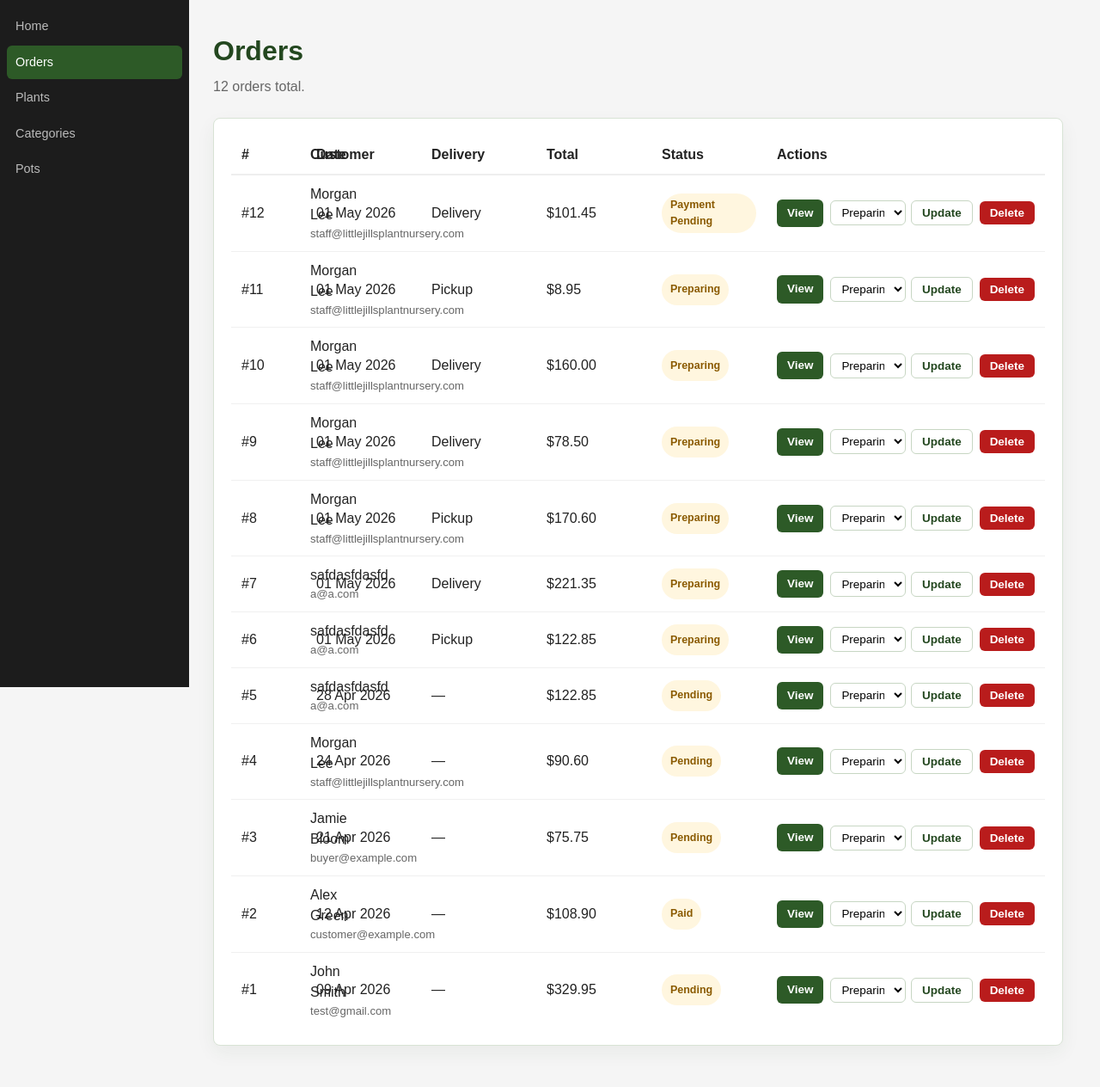
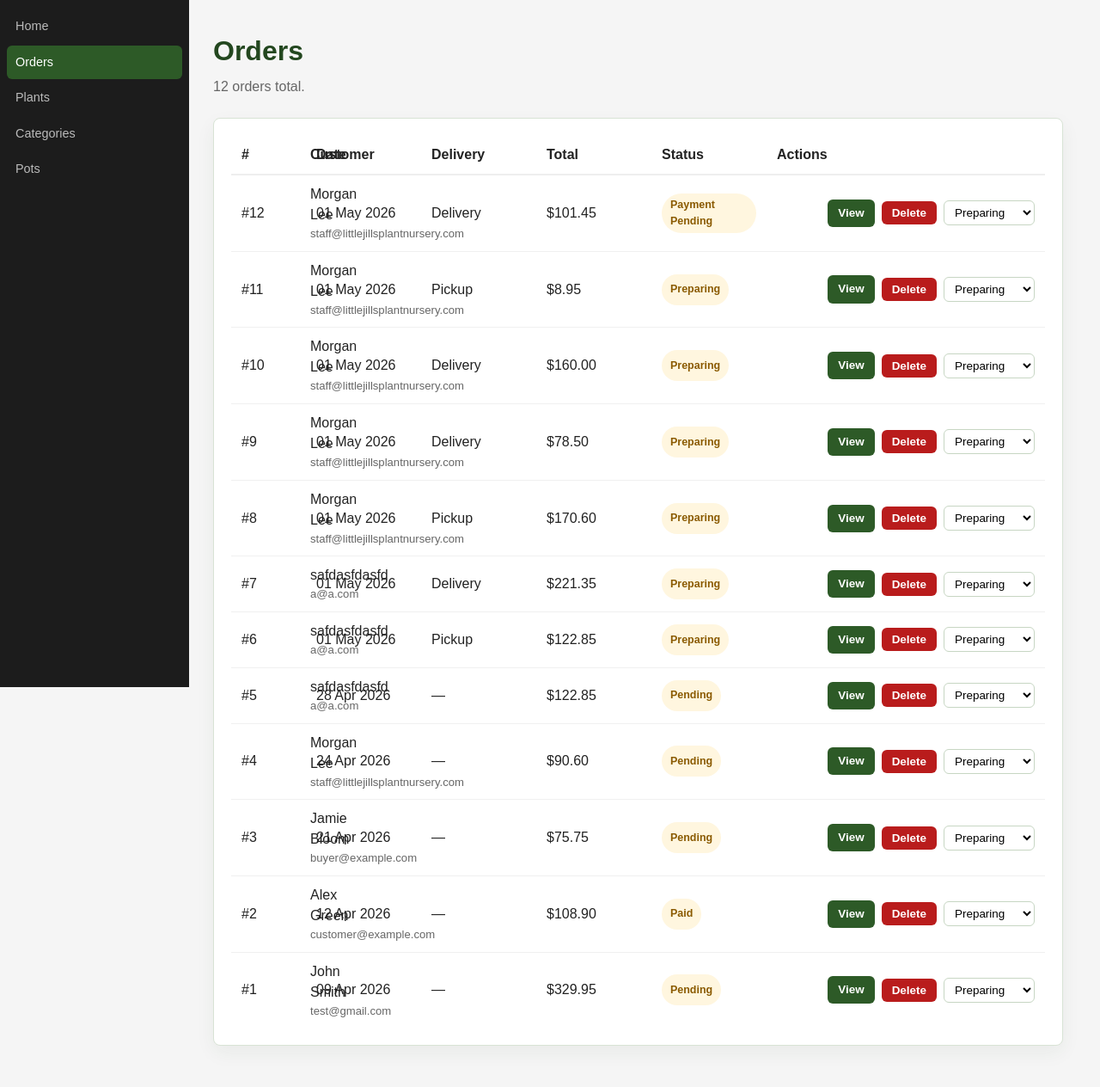
Before and after one commit to rowanjames04/SDS-Plant-Nursery, a Flask app: page /admin/orders in a window 1280 px wide. Shown: the part 74-1338 px from the top of the page at 86% size. Run offline with Flask 3, Linux system fonts and the light colour scheme; a user stored in the database is signed in; data comes from the database, SQL or seed files in the repository.

Commit message:
feat: auto-submit order status dropdown, remove Update button
Co-Authored-By: Mallory Li <malloryli@example.com>

```diff
--- a/templates/admin/orders.html
+++ b/templates/admin/orders.html
@@ -53,20 +53,19 @@
                         </a>
 
                         <form method="post"
+                              action="{{ url_for('admin.delete_order', id=order.id) }}"
+                              onsubmit="return confirm('Delete order #{{ order.id }}? This cannot be undone.');">
+                            <button class="button-link button-link--sm button-link--danger" type="submit">Delete</button>
+                        </form>
+
+                        <form method="post"
                               action="{{ url_for('admin.update_order_status', id=order.id) }}"
                               class="admin-order-status-form">
-                            <select name="status" aria-label="Order status">
+                            <select name="status" aria-label="Order status" onchange="this.form.submit()">
                                 {% for s in ['preparing', 'dispatched', 'delivered', 'cancelled'] %}
                                 <option value="{{ s }}" {{ 'selected' if order.status == s }}>{{ s|title }}</option>
                                 {% endfor %}
                             </select>
-                            <button class="button-link button-link--sm button-secondary" type="submit">Update</button>
-                        </form>
-
-                        <form method="post"
-                              action="{{ url_for('admin.delete_order', id=order.id) }}"
-                              onsubmit="return confirm('Delete order #{{ order.id }}? This cannot be undone.');">
-                            <button class="button-link button-link--sm button-link--danger" type="submit">Delete</button>
                         </form>
                     </div>
                 </td>
```
